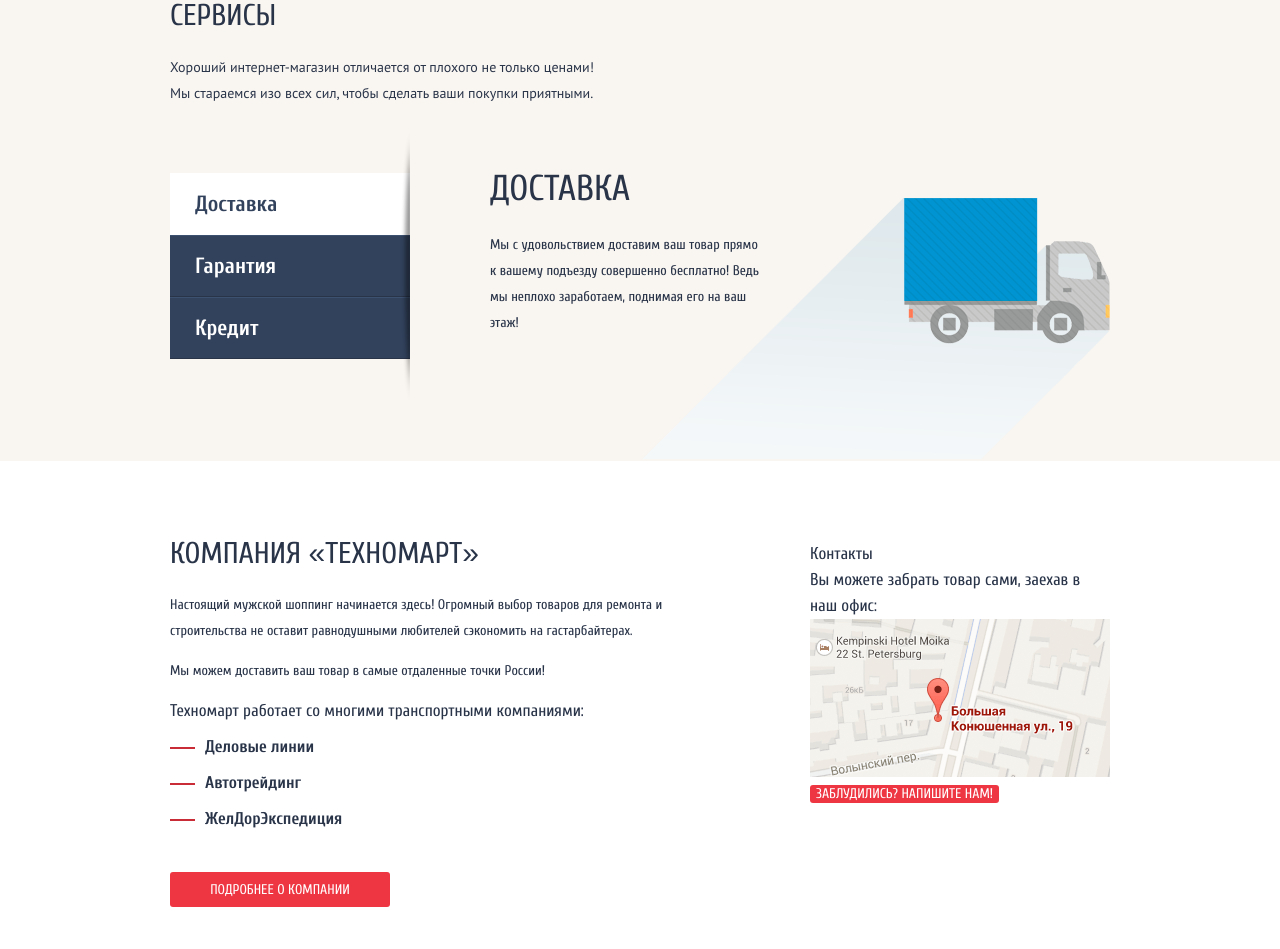
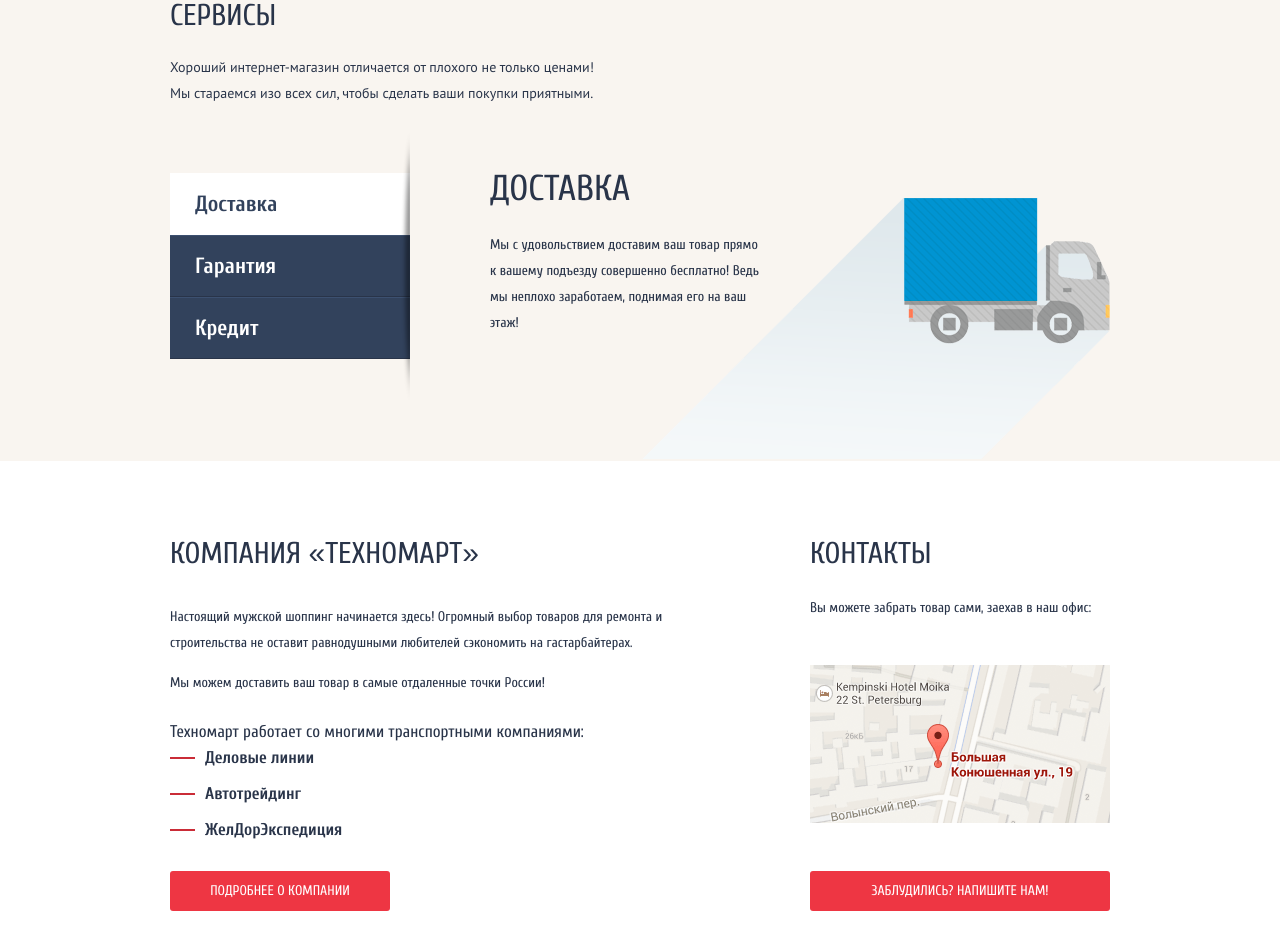
Before and after one commit to vaivankov/html-technomart-desktop, a plain HTML site: page index.html in a window 1280 px wide. Shown: the part 1859-2808 px from the top of the page. Drawn offline with Linux system fonts and the light colour scheme.

Commit message:
Добавлены стили блока contacts

```diff
--- a/css/style.css
+++ b/css/style.css
@@ -877,7 +877,11 @@ img {
 }
 
 .about {
+	display: flex;
+	flex-direction: column;
+	justify-content: space-between;
 	width: 530px;
+	height: 370px;
 }
 
 .about__title {
@@ -886,17 +890,17 @@ img {
 }
 
 .about__text {
-	margin-top: 25px;
+	margin-top: 15px;
 
 	font-size: 14px;
 }
 
 .about__partner-list-wrapper {
+	margin-bottom: 10px;
 }
 
 .about__partner-list {
 	margin: 0;
-	margin-top: 10px;
 	padding: 0;
 
 	list-style: none;
@@ -921,24 +925,40 @@ img {
 
 	background-color: var(--color-text-red);
 
-	content: '';
+	content: "";
 }
 
 .about__button {
-	margin-top: 40px;
-
 	width: 220px;
-	height: 35px;
+	height: 40px;
 }
 
 .contacts {
+	display: flex;
+	flex-direction: column;
+	justify-content: space-between;
 	width: 300px;
+	height: 370px;
 }
+
 .contacts__title {
+	font-size: 30px;
+	text-transform: uppercase;
 }
+
 .contacts__text {
+	margin-top: 25px;
+
+	font-size: 14px;
 }
+
 .contacts__map {
+	margin: 40px 0;
 }
+
 .contacts__button {
+	margin-top: 5px;
+
+	width: 100%;
+	height: 40px;
 }
```
